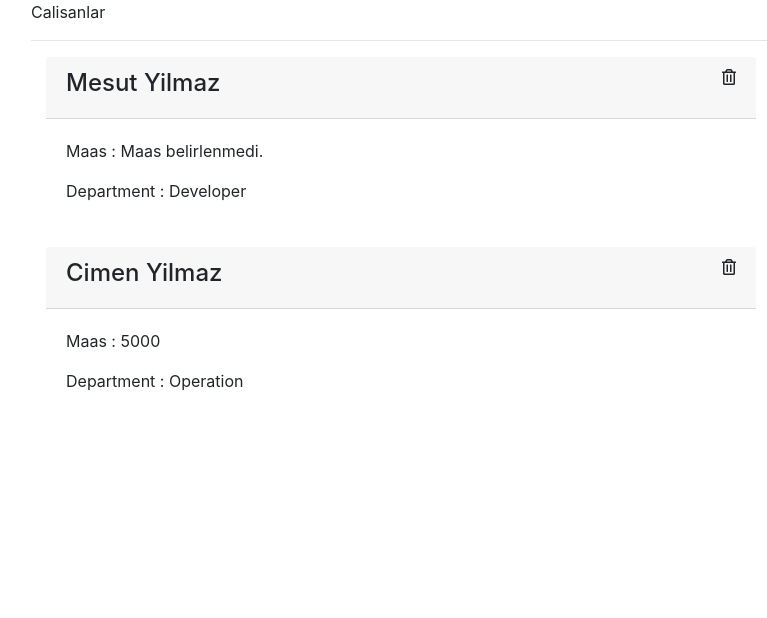
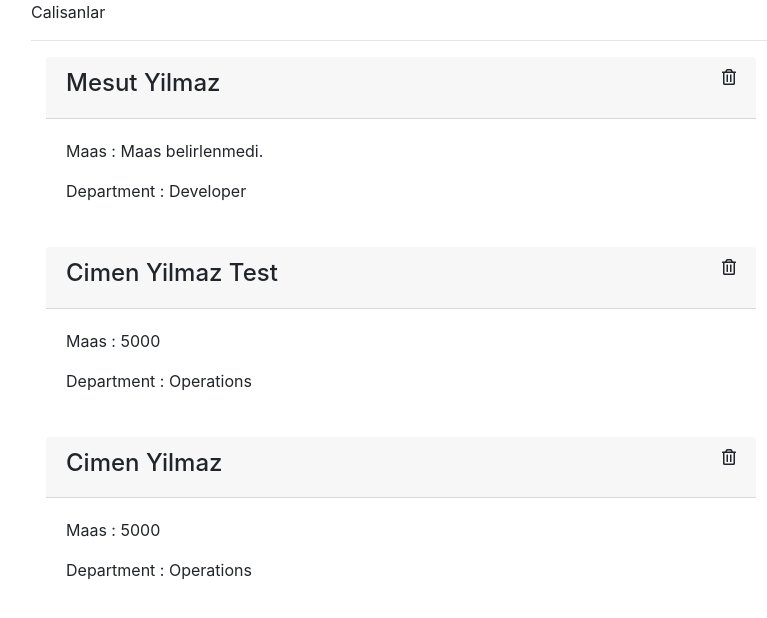
Before and after one commit to mesutyilmes/helloreact, a React (Create React App) app: page / in a window 1280 px wide. Shown: the top 618 px of the page, without its empty margins (54-821 px from the left). Built offline with nearby package versions, Linux system fonts and the light colour scheme.

Commit message:
React Eventler

```diff
--- a/src/App.js
+++ b/src/App.js
@@ -13,8 +13,13 @@ class App extends Component {
           department = "Developer"
         />
         <User
+          name = "Cimen Yilmaz Test"
+          department = "Operations"
+          salary = "5000"
+        />
+        <User
           name = "Cimen Yilmaz"
-          department = "Operation"
+          department = "Operations"
           salary = "5000"
         />
       </div>
--- a/src/components/User.js
+++ b/src/components/User.js
@@ -4,6 +4,14 @@ import PropTypes from 'prop-types'
 
  class User extends Component {
     state = {isVisible : true}
+
+onClickEve(number,name,e)
+{
+    console.log(number);
+    console.log(name);
+    console.log("=================")
+}
+
   render() {
     //Destructing
     const {name,department,salary} = this.props
@@ -11,7 +19,7 @@ import PropTypes from 'prop-types'
     return (
         <div className="col-md-8 mb-4">
             <div className="card-header d-flex justify-content-between">
-                <h4 className="d-inline">{name}</h4>
+                <h4 className="d-inline" onClick={this.onClickEve.bind(this,34,"Mesut")}>{name}</h4>
                 <i className="far fa-trash-alt" style={{cursor:"pointer"}}></i>
             </div>
             {
@@ -30,7 +38,8 @@ import PropTypes from 'prop-types'
 
 User.propTypes = {
     name : PropTypes.string.isRequired,
-    salary : PropTypes.string.isRequired
+    salary : PropTypes.string.isRequired,
+    department : PropTypes.string.isRequired
 }
 User.defaultProps = {
     name : "Bilgi yok.",
```
